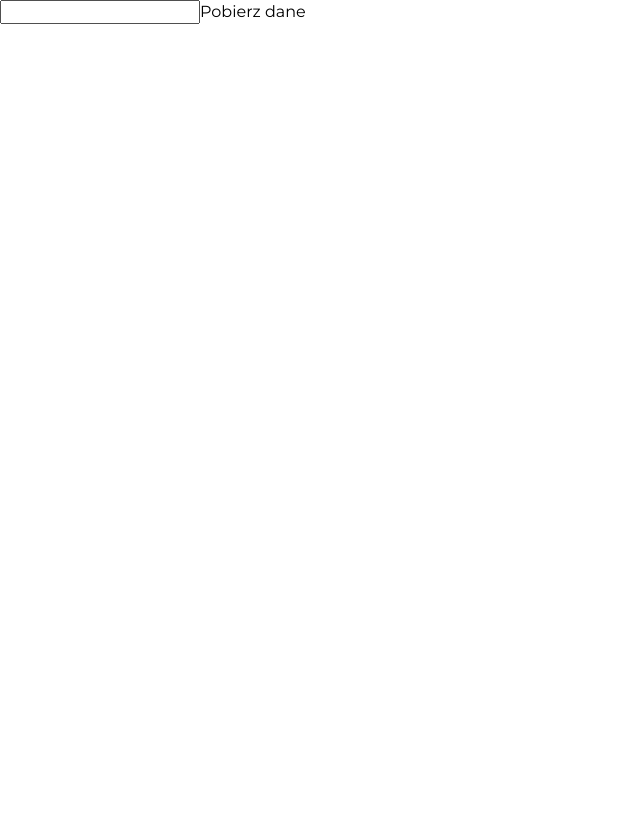
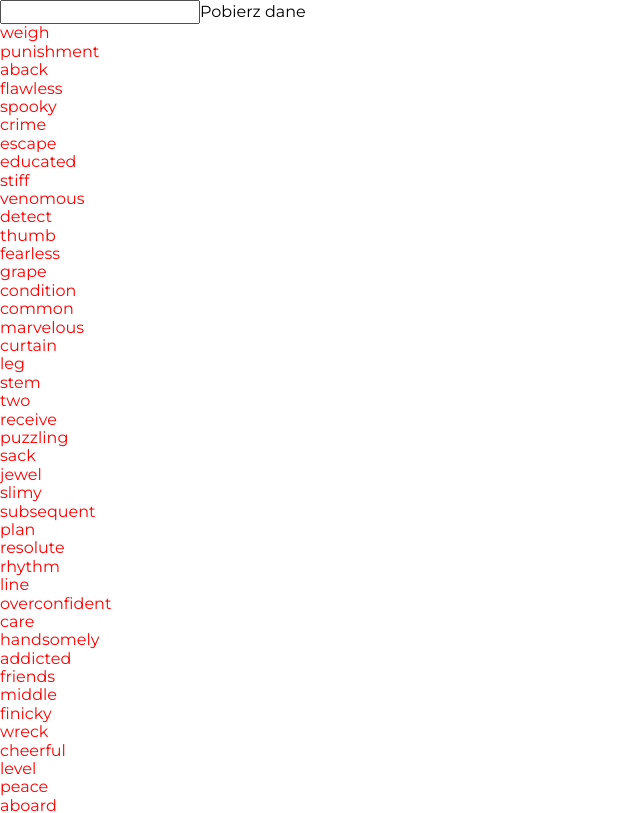
Before and after one commit to ddawidnowak/NUXT_project_base, a Nuxt app: page / in a window 1280 px wide. Shown: the top 813 px of the page, without its empty margins (0-640 px from the left). Built offline with nearby package versions, Linux system fonts and the light colour scheme.

Commit message:
add WordList

```diff
--- a/components/InputWord.vue
+++ b/components/InputWord.vue
@@ -7,22 +7,17 @@
     <div>{{ word }}</div>
     <div v-if="word">
       <h1>{{ word.word }}</h1>
+      <div v-for="meaning in word.meanings" :key="meaning.partOfSpeech">
+        {{ meaning.definitions }}
+      </div>
     </div>
   </div>
 </template>
 
 <script lang="ts">
 import { defineComponent } from "vue";
-import DictionaryService from "@/services/DictionaryService.js";
-
-export interface WordData {
-  license: any;
-  meanings: Array<any>;
-  phonetic: any;
-  phonetics: any;
-  sourceUrls: any;
-  word: string;
-}
+import DictionaryService from "~/services/DictionaryService";
+import { WordData } from "~/types/Word";
 
 export default defineComponent({
   methods: {
--- /dev/null
+++ b/components/WordList.vue
@@ -0,0 +1,27 @@
+<template>
+  <div v-if="wordList">
+    <WordListElement
+      v-for="word in wordList"
+      :key="word"
+      :word="word"
+    ></WordListElement>
+  </div>
+</template>
+
+<script lang="ts">
+import { defineComponent } from "vue";
+import { WordList } from "~/types/WordList";
+import WordListElement from "./WordListElement.vue";
+
+export default defineComponent({
+  data() {
+    return {
+      // eslint-disable-next-line @typescript-eslint/no-var-requires
+      wordList: (require("../assets/data/words.json") as WordList).words,
+    };
+  },
+  components: { WordListElement },
+});
+</script>
+
+<style scoped lang="scss"></style>
--- /dev/null
+++ b/components/WordListElement.vue
@@ -0,0 +1,19 @@
+<template>
+  <div class="word">{{ word }}</div>
+</template>
+
+<script lang="ts">
+import { defineComponent } from "vue";
+
+export default defineComponent({
+  props: {
+    word: String,
+  },
+});
+</script>
+
+<style scoped lang="scss">
+.word {
+  color: red;
+}
+</style>
--- a/pages/index.vue
+++ b/pages/index.vue
@@ -1,15 +1,17 @@
 <template>
   <div class="index_page">
     <InputWord />
+    <WordList />
   </div>
 </template>
 
 <script>
 import InputWord from "../components/InputWord.vue";
+import WordList from "~/components/WordList.vue";
 
 export default {
   name: "IndexPage",
-  components: { InputWord },
+  components: { InputWord, WordList },
 };
 </script>
 
--- /dev/null
+++ b/types/Word.ts
@@ -0,0 +1,12 @@
+export interface WordData {
+  meanings: Array<MeaningsData>;
+  phonetic: any;
+  phonetics: any;
+  sourceUrls: any;
+  word: string;
+}
+
+export interface MeaningsData {
+  definitions: Array<any>;
+  partOfSpeech: string;
+}
--- /dev/null
+++ b/types/WordList.ts
@@ -0,0 +1,3 @@
+export interface WordList {
+  words: Array<string>;
+}
```
